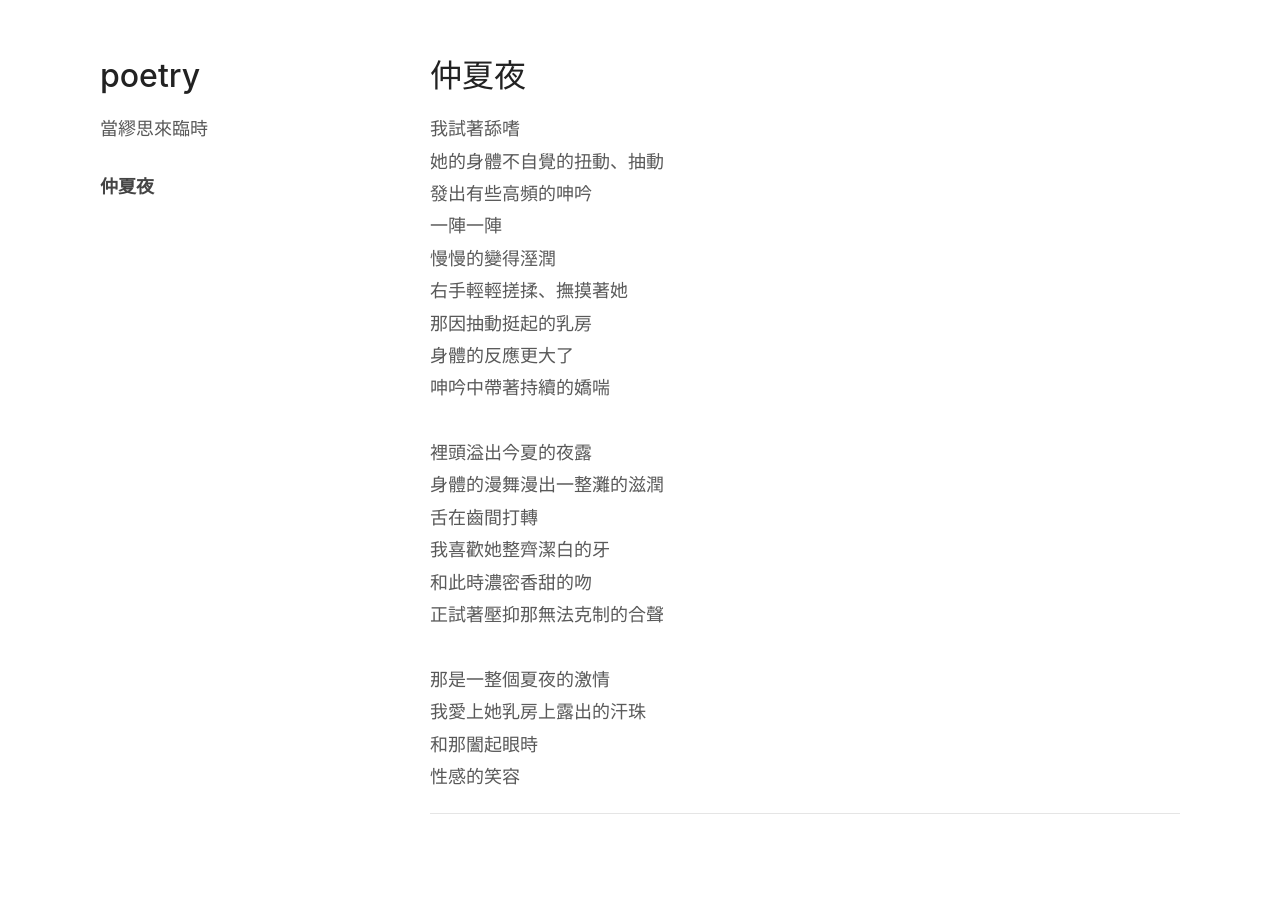
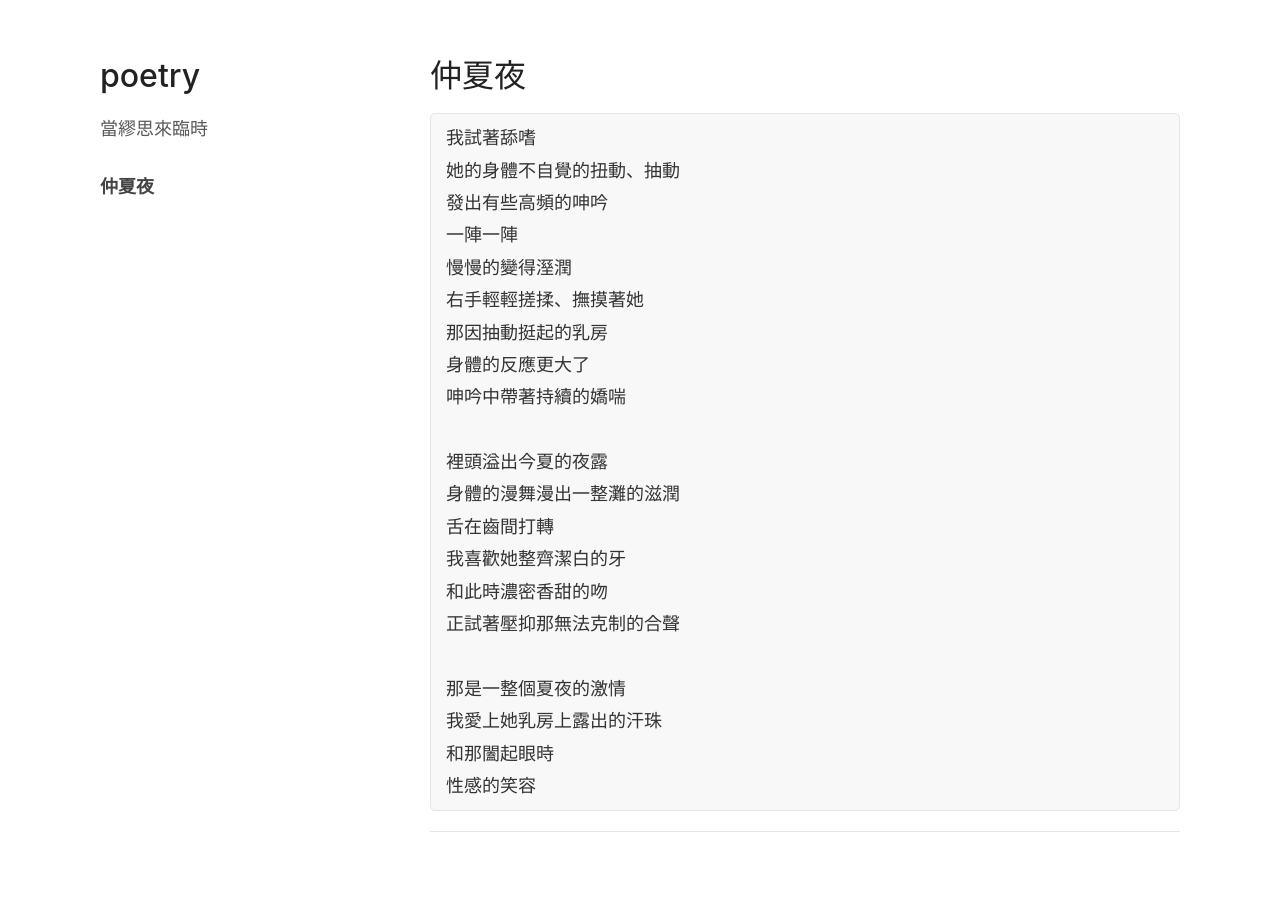
Before and after one commit to zenkarsha/poetry, a Jekyll site: the page built from index.md, in a window 1280 px wide. Built offline with Jekyll 4.4.1, drawn with Linux system fonts in a browser that asks for light colours; our own code applies the rules of GitHub Pages for plain Markdown files.

Commit message:
Update index.md

````diff
--- a/index.md
+++ b/index.md
@@ -4,26 +4,28 @@ layout: default
 
 # 仲夏夜
 
-我試著舔嗜<br/>
-她的身體不自覺的扭動、抽動<br/>
-發出有些高頻的呻吟<br/>
-一陣一陣<br/>
-慢慢的變得溼潤<br/>
-右手輕輕搓揉、撫摸著她<br/>
-那因抽動挺起的乳房<br/>
-身體的反應更大了<br/>
-呻吟中帶著持續的嬌喘<br/>
-<br/>
-裡頭溢出今夏的夜露<br/>
-身體的漫舞漫出一整灘的滋潤<br/>
-舌在齒間打轉<br/>
-我喜歡她整齊潔白的牙<br/>
-和此時濃密香甜的吻<br/>
-正試著壓抑那無法克制的合聲<br/>
-<br/>
-那是一整個夏夜的激情<br/>
-我愛上她乳房上露出的汗珠<br/>
-和那闔起眼時<br/>
+```
+我試著舔嗜
+她的身體不自覺的扭動、抽動
+發出有些高頻的呻吟
+一陣一陣
+慢慢的變得溼潤
+右手輕輕搓揉、撫摸著她
+那因抽動挺起的乳房
+身體的反應更大了
+呻吟中帶著持續的嬌喘
+
+裡頭溢出今夏的夜露
+身體的漫舞漫出一整灘的滋潤
+舌在齒間打轉
+我喜歡她整齊潔白的牙
+和此時濃密香甜的吻
+正試著壓抑那無法克制的合聲
+
+那是一整個夏夜的激情
+我愛上她乳房上露出的汗珠
+和那闔起眼時
 性感的笑容
+```
 
 ---
````
